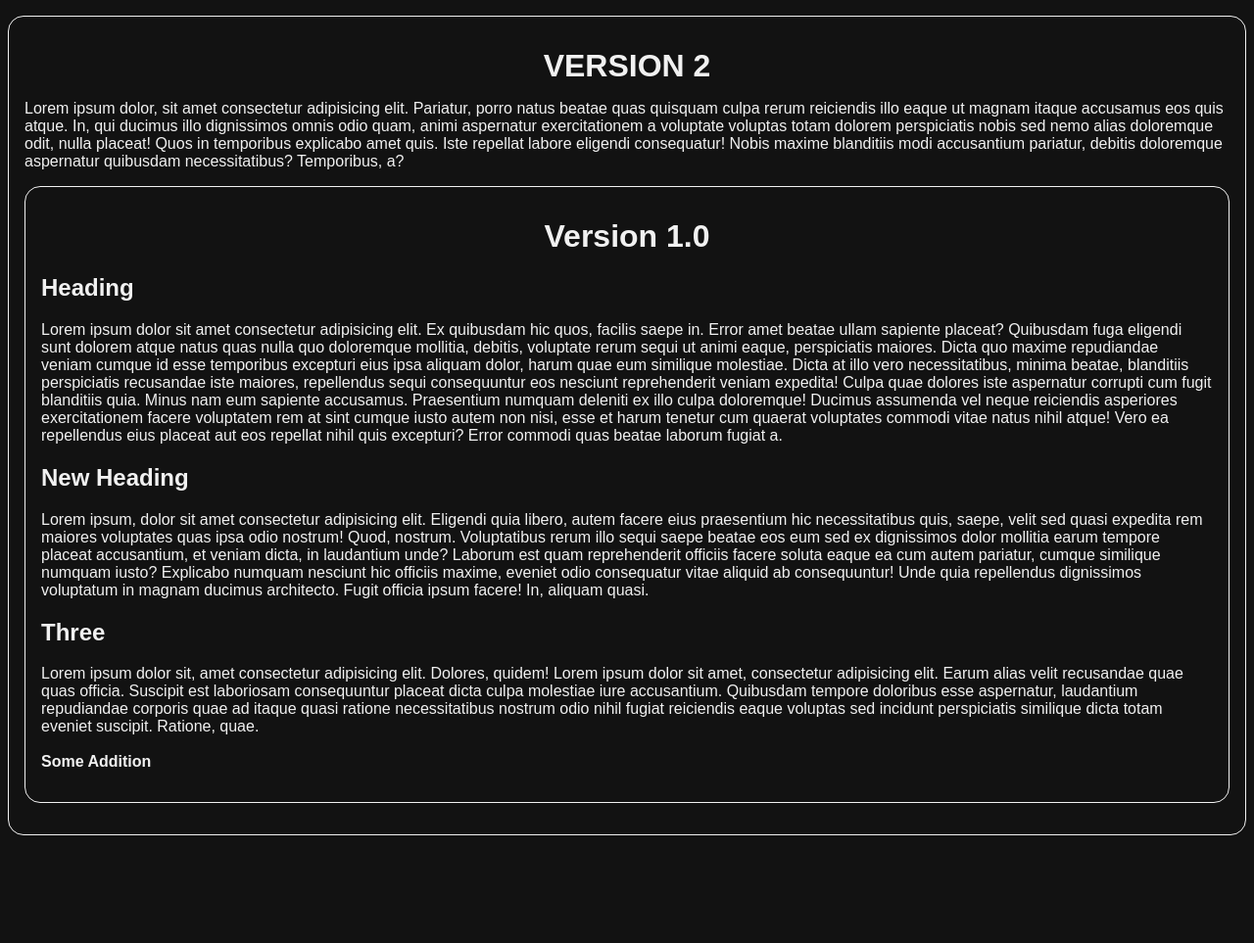
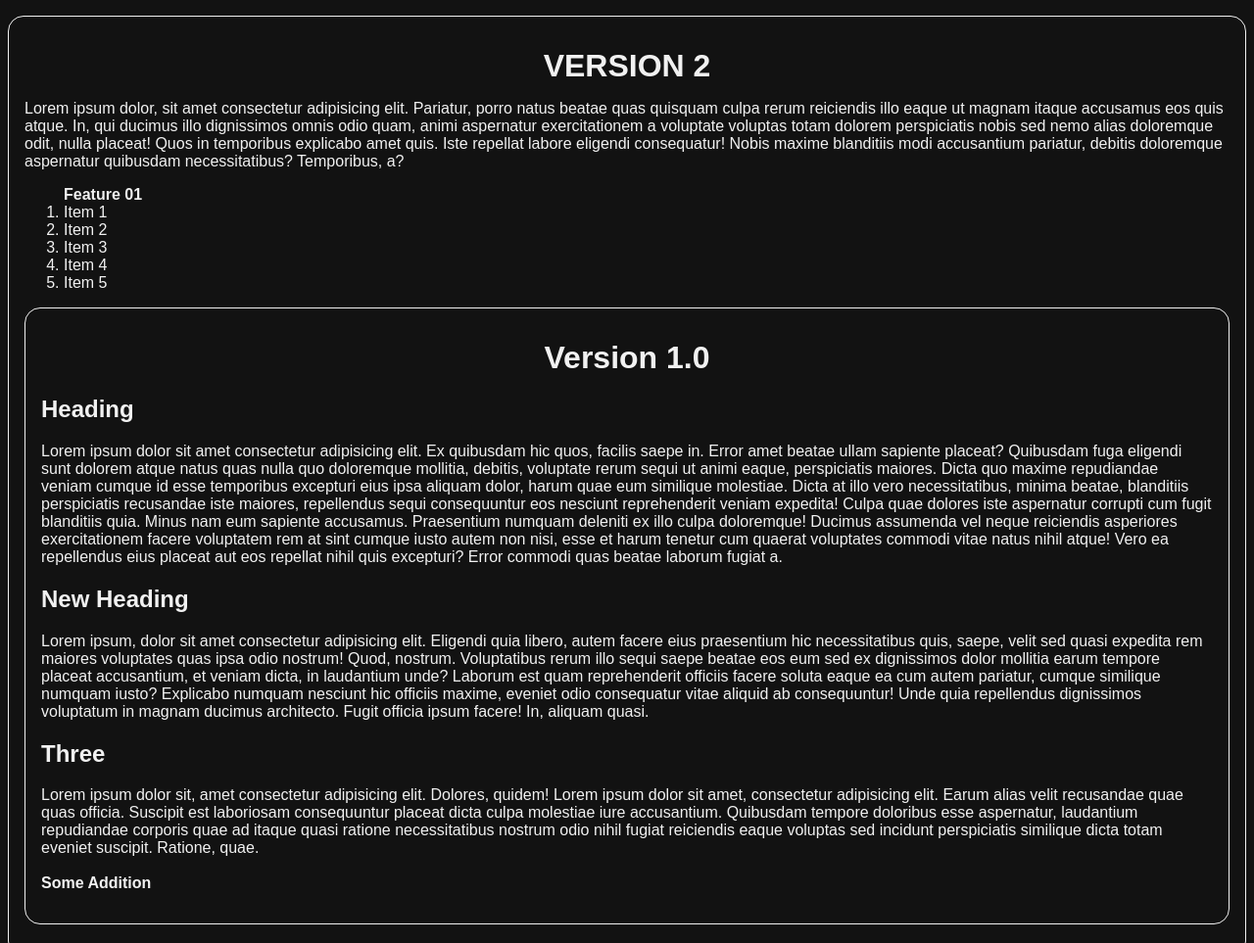
Before and after one commit to farmanali6349/my-first-git-clone, a plain HTML site: page index.html in a window 1280 px wide. Shown: the top 963 px of the page at 98% size. Before the commit the page ends 869 px from the top, so only its background shows below. Drawn offline with Linux system fonts and the light colour scheme.

Commit message:
Feature 01 is added

```diff
--- a/index.html
+++ b/index.html
@@ -19,6 +19,15 @@
         eligendi consequatur! Nobis maxime blanditiis modi accusantium pariatur,
         debitis doloremque aspernatur quibusdam necessitatibus? Temporibus, a?
       </p>
+
+      <ol>
+        <b>Feature 01</b>
+        <li>Item 1</li>
+        <li>Item 2</li>
+        <li>Item 3</li>
+        <li>Item 4</li>
+        <li>Item 5</li>
+      </ol>
 
       <div class="box">
         <h1>Version 1.0</h1>
```
